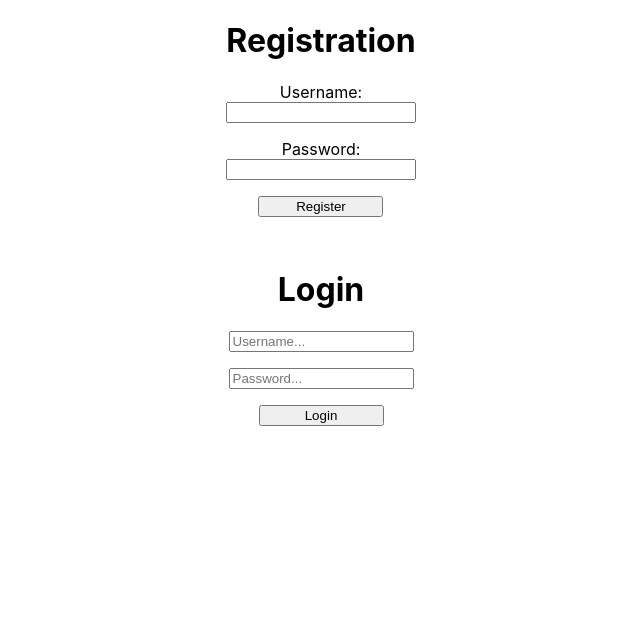
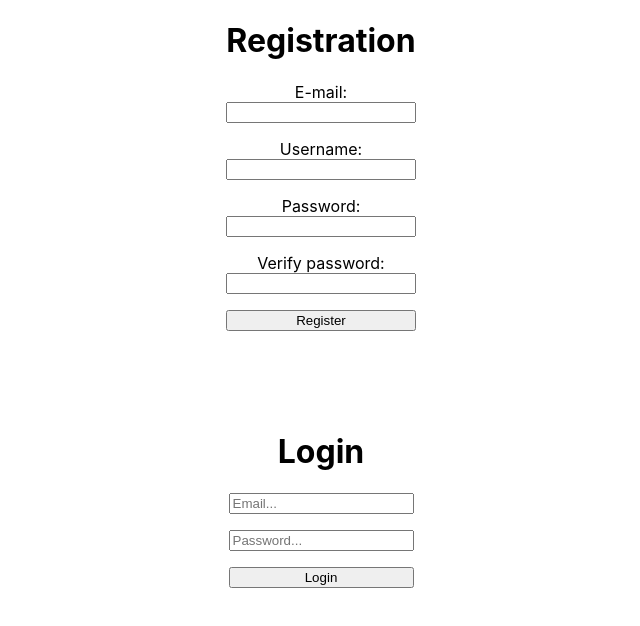
Before and after one commit to simon-attila-fr/LoginBeginner-TestProject, a React (Create React App) app in the folder client/: page / in a window 1280 px wide. Shown: the top 626 px of the page, without its empty margins (319-959 px from the left). Built offline with nearby package versions, Linux system fonts and the light colour scheme.

Commit message:
Client: first functinal version of reg and login

```diff
--- a/client/src/App.js
+++ b/client/src/App.js
@@ -1,36 +1,112 @@
-import React, { useState } from 'react';
-import './App.css';
+import React, { useState } from "react";
+import axios from "axios";
+import "./App.css";
 
 function App() {
+  // <<---- REGISTER ---->>
+  const [emailReg, setEmailReg] = useState("");
   const [usernameReg, setUsernameReg] = useState("");
   const [passwordReg, setPasswordReg] = useState("");
+  const [passwordRegVerif, setPasswordRegVerif] = useState("");
+  const [registerResult, setRegisterResult] = useState("");
+  const handleRegSubmit = (e) => {
+    e.preventDefault();
+    if (passwordReg !== passwordRegVerif) {
+      console.error("Please, verify your password!");
+    }
+
+    axios
+      .post(`http://localhost:${process.env.REACT_APP_BACK_PORT}/register`, {
+        email: emailReg,
+        username: usernameReg,
+        password: passwordReg,
+      })
+      .then(function (response) {
+        console.log("Response: ", response.status);
+        setRegisterResult(response.status)
+      })
+      .catch(function (error) {
+        console.log(error);
+        setRegisterResult(error.response.status)
+      });
+  };
+
+  // <<---- LOGIN ---->>
+  const [emailLogin, setEmailLogin] = useState("");
+  const [passwordLogin, setPasswordLogin] = useState("");
+  const [loginResult, setLoginResult] = useState("");
+  const handleLogin = (e) => {
+    e.preventDefault();
+    axios.post(`http://localhost:${process.env.REACT_APP_BACK_PORT}/login`, {
+      email: emailLogin,
+      password: passwordLogin,
+    })
+    .then(function (response) {
+      console.log(response);
+      setLoginResult(response.status)
+    })
+    .catch(function (error) {
+      console.log(error);
+    });
+  }
 
   return (
     <div className="App">
-      <div className="Registration">
+      <form className="Registration" onSubmit={handleRegSubmit}>
         <h1>Registration</h1>
+        <label>E-mail:</label>
+        <input
+          type="email"
+          autoComplete="email"
+          onChange={(e) => {
+            setEmailReg(e.target.value);
+          }}
+        />
         <label>Username:</label>
         <input
           type="text"
+          autoComplete="username"
           onChange={(e) => {
             setUsernameReg(e.target.value);
           }}
         />
         <label>Password:</label>
         <input
-          type="text"
+          type="password"
+          autoComplete="new-password"
           onChange={(e) => {
             setPasswordReg(e.target.value);
           }}
         />
-        <button>Register</button>
-      </div>
-      <div className="Login">
+        <label>Verify password:</label>
+        <input
+          type="password"
+          onChange={(e) => {
+            setPasswordRegVerif(e.target.value);
+          }}
+        />
+        <input type="submit" value="Register" />
+        <p>{registerResult}</p>
+      </form>
+      <form className="Login" onSubmit={handleLogin}>
         <h1>Login</h1>
-        <input type="text" placeholder="Username..." />
-        <input type="text" placeholder="Password..." />
-        <button>Login</button>
-      </div>
+        <input
+          type="email"
+          placeholder="Email..."
+          onChange={(e) => {
+            setEmailLogin(e.target.value)
+          }}
+        />
+        <input
+          type="password"
+          placeholder="Password..."
+          onChange={(e) => {
+            setPasswordLogin(e.target.value)
+          }}
+        />
+        <input type="submit" value="Login"/>
+        <p>{loginResult}</p>
+      </form>
     </div>
   );
 }
```
